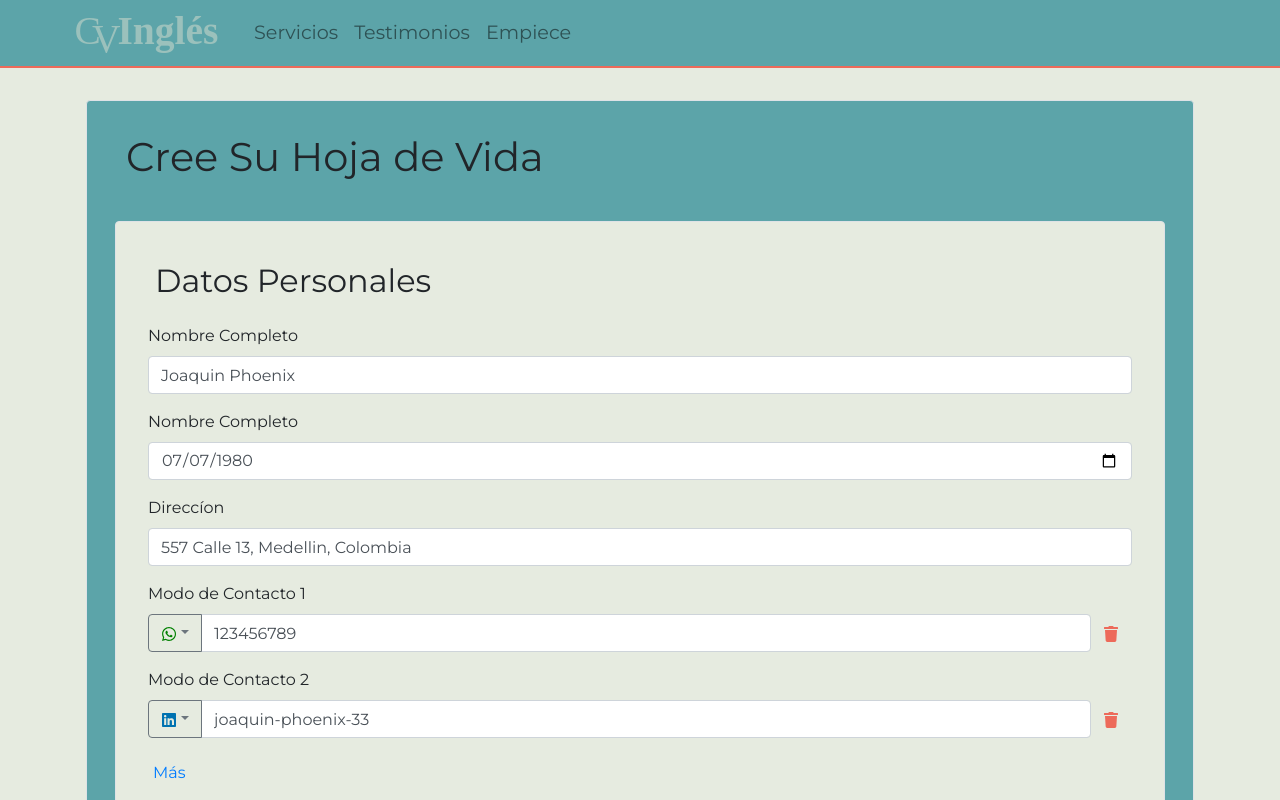
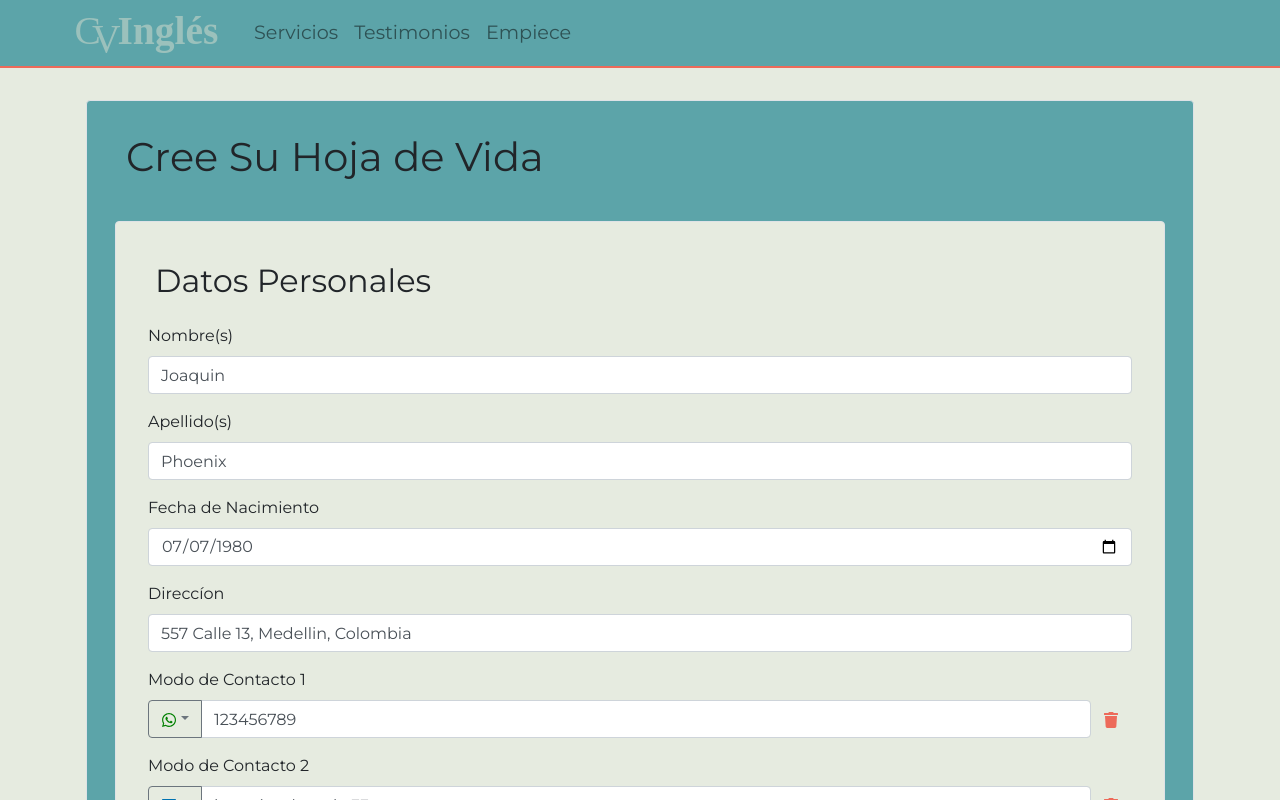
Before and after one commit to coldham10/CVIngles_react_app, a React (Create React App) app: page /enviar in a window 1280 px wide. Shown: the top 800 px of the page. Built offline with nearby package versions, Linux system fonts and the light colour scheme; a web font is replaced by a local one.

Commit message:
bug fixes

```diff
--- a/src/App.css
+++ b/src/App.css
@@ -97,6 +97,7 @@
 
 .choice {
   margin-top: 100px;
+  overflow: hidden;
 }
 
 .choice-group {
--- a/src/App.js
+++ b/src/App.js
@@ -194,7 +194,7 @@ class App extends React.Component {
       switch (elem.type) {
         case "contact":
           elem.name = "contact" + idx++;
-          elem.name = elem.displayName = "Modo de Contacto " + idx;
+          elem.displayName = "Modo de Contacto " + idx;
           break;
         case "achievement":
           elem.name = "achievement" + idx++;
--- a/src/example.json
+++ b/src/example.json
@@ -3,7 +3,8 @@
     "inputLanguage": "es",
     "outputLanguage": "en",
     "format": 0,
-    "service": "t"
+    "service": "t",
+    "color": "blue"
   },
   "model": [
     {
@@ -13,20 +14,29 @@
       "displayName": "Datos Personales",
       "data": [
         {
-          "name": "name",
+          "name": "fname",
           "CVtype": "entry",
           "deletable": false,
-          "width": 12,
-          "displayName": "Nombre Completo",
+          "width": 6,
+          "displayName": "Nombre(s)",
           "type": "text",
-          "data": "Joaquin Phoenix"
+          "data": "Joaquin"
+        },
+        {
+          "name": "lname",
+          "CVtype": "entry",
+          "deletable": false,
+          "width": 6,
+          "displayName": "Apellido(s)",
+          "type": "text",
+          "data": "Phoenix"
         },
         {
           "name": "dob",
           "CVtype": "entry",
           "deletable": false,
           "width": 12,
-          "displayName": "Nombre Completo",
+          "displayName": "Fecha de Nacimiento",
           "type": "date",
           "data": "1980-07-07"
         },
```
